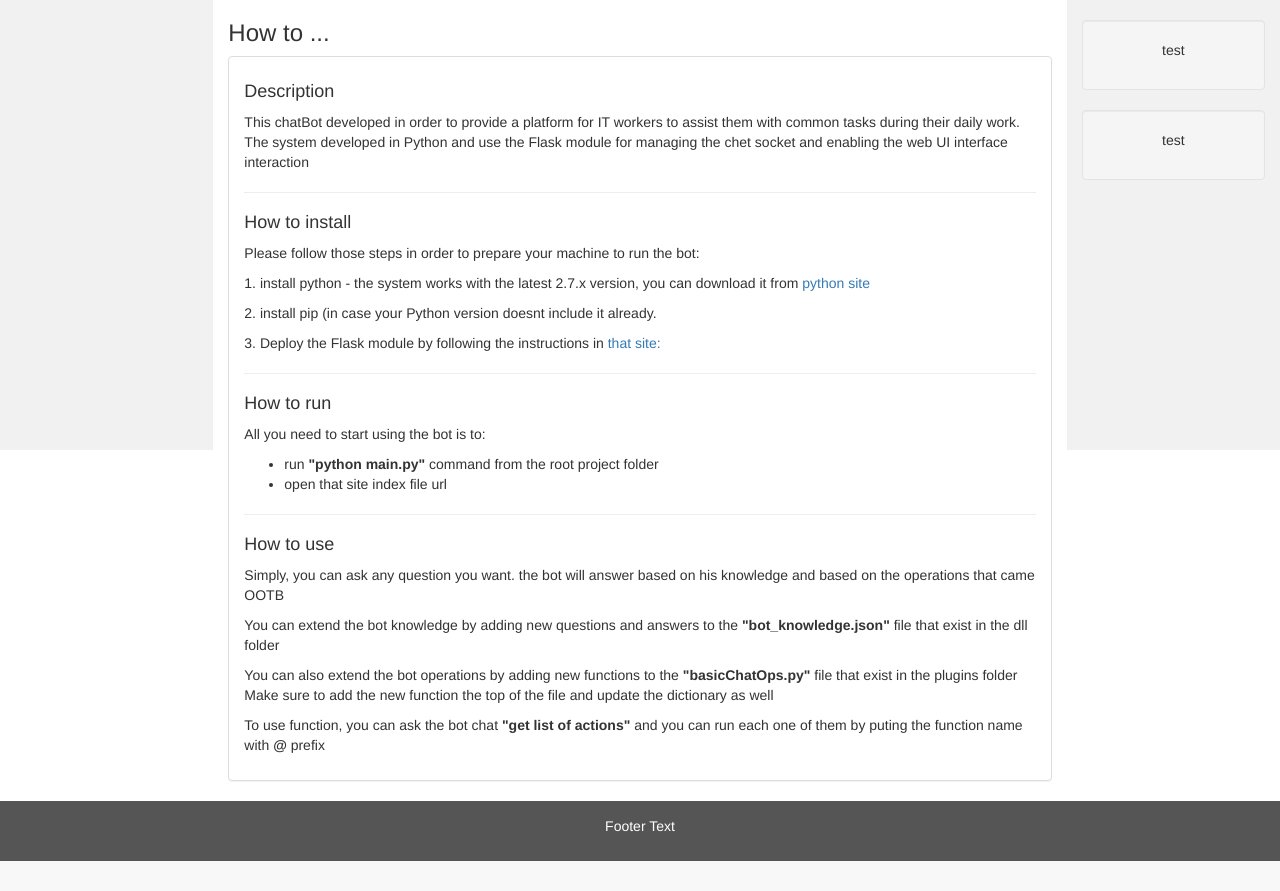
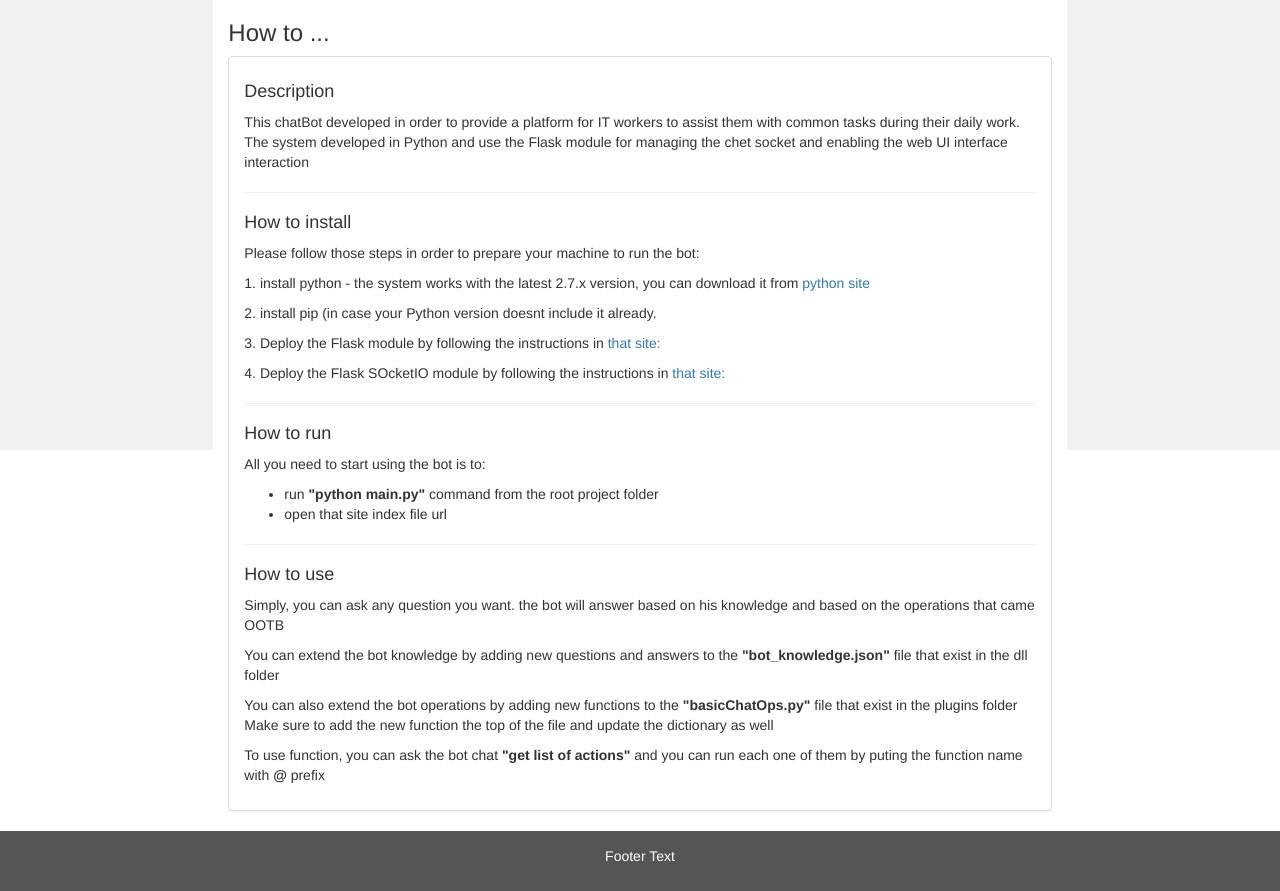
Before and after one commit to moishikb/persoBot, a Flask app: page /howto.html in a window 1280 px wide. Shown: the part 52-943 px from the top of the page. Before the commit the page ends 913 px from the top, so only its background shows below. Run offline with Flask 2, Linux system fonts and the light colour scheme; some libraries are stand-ins or nearby versions.

Commit message:
1. remove the "test" panels from the right page side 2. decorate the "welcome" message 3. add to the "How to install" link to the Flask Socket IO page

```diff
--- a/dll/bot_knowledge.json
+++ b/dll/bot_knowledge.json
@@ -1 +1 @@
-{"where do you live": "Right here, in your computer, great place to live in", "bye": "Have a great day, see you later...", "aaa": "Not something that i have to know, right?", "how are you": "I'm doing great, 10x", "thanks|10x": "You're welcome!", "ynet": "<iframe src='http://www.ynet.co.il/home/0,7340,L-8,00.html' height='99%' width='99%'></iframe>", "what is your name": "My name is Koko", "food do you like": "Nothing special, i don't need that", "hi": "Hi, Welcome back", "you feel": "I'm feeling pretty well!, 10x"}
+{"where do you live": "Right here, in your computer, great place to live in", "what is it koko": "Koko is something that i invented by myself", "bye": "Have a great day, see you later...", "aaa": "<h1>aaa</h1><h2>bbb</h2><h4>ccc</h4>", "how are you": "I'm doing great, 10x", "thanks|10x": "You're welcome!", "ynet": "<iframe src='http://www.ynet.co.il/home/0,7340,L-8,00.html' height='99%' width='99%'></iframe>", "what is your name": "My name is Koko", "food do you like": "Nothing special, i don't need that", "hi": "Hi, Welcome back", "you feel": "I'm feeling pretty well!, 10x"}
--- a/dll/chatBI.py
+++ b/dll/chatBI.py
@@ -56,8 +56,9 @@ def add_new_fac_to_knowledge(question,answer):
 
 
 def get_message(msg):
+    decorate = '<div class="well well-sm">'
     if 'Welcome aboard' in msg:
-        msg = msg
+        decorate = '<div class="alert alert-success">'
     elif 'run:' in msg:
         msg = '<span class="label label-default">Execute</span><br>' + run_command(msg)
     elif 'ip' in msg or 'IP' in msg:
@@ -71,4 +72,4 @@ def get_message(msg):
         msg = '<span class="label label-warning">Action</span>&nbsp;&nbsp;' + run_function(get_function(func_name))
     else:
         msg = '<span class="label label-info">Info</span>&nbsp;&nbsp;' + get_answer_from_knowledge(msg)
-    return '<div class="well well-sm">' + msg + '</div>'
+    return decorate + msg + '</div>'
--- a/templates/about.html
+++ b/templates/about.html
@@ -89,12 +89,6 @@
             </div>
         </div>
         <div class="col-sm-2 sidenav">
-            <div class="well">
-                <p>test</p>
-            </div>
-            <div class="well">
-                <p>test</p>
-            </div>
         </div>
     </div>
 </div>
--- a/templates/howto.html
+++ b/templates/howto.html
@@ -86,6 +86,7 @@
                     <p>1. install python - the system works with the latest 2.7.x version, you can download it from <a href="https://www.python.org/">python site</a></p>
                     <p>2. install pip (in case your Python version doesnt include it already.</p>
                     <p>3. Deploy the Flask module by following the instructions in <a href="http://flask.pocoo.org/docs/0.12/installation/">that site:</a> </p>
+                    <p>4. Deploy the Flask SOcketIO module by following the instructions in <a href="https://flask-socketio.readthedocs.io/en/latest/">that site:</a> </p>
 
                     <hr><h4>How to run</h4>
                     <p>All you need to start using the bot is to:
@@ -104,12 +105,6 @@
             </div>
         </div>
         <div class="col-sm-2 sidenav">
-            <div class="well">
-                <p>test</p>
-            </div>
-            <div class="well">
-                <p>test</p>
-            </div>
         </div>
     </div>
 </div>
--- a/templates/teach.html
+++ b/templates/teach.html
@@ -129,12 +129,6 @@
             </div>
         </div>
         <div class="col-sm-2 sidenav">
-            <div class="well">
-                <p>test</p>
-            </div>
-            <div class="well">
-                <p>test</p>
-            </div>
         </div>
     </div>
 </div>
```
Also changed, not shown: templates/index.html (+1 -7 lines).
